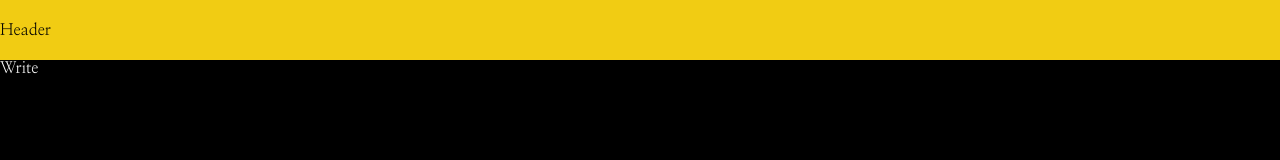
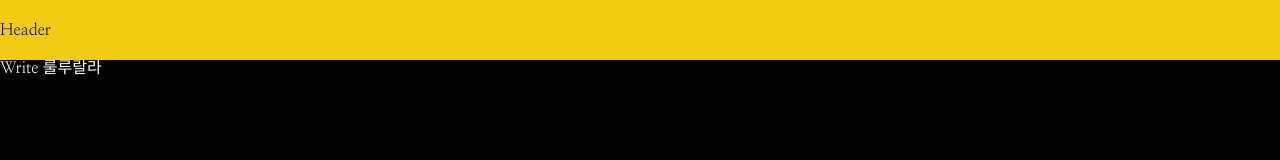
Before and after one commit to scseong/git-test, a React (Create React App) app: page /write in a window 1280 px wide. Shown: the top 160 px of the page. Built offline with nearby package versions, Linux system fonts and the light colour scheme.

Commit message:
게시물 등록 UI (#3)

```diff
--- a/src/pages/Write.jsx
+++ b/src/pages/Write.jsx
@@ -1,5 +1,5 @@
 import React from 'react';
 
 export default function Write() {
-  return <div>Write</div>;
+  return <div>Write 룰루랄라</div>;
 }
```
